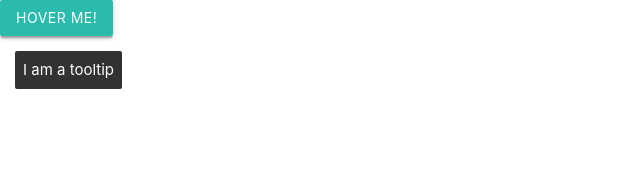
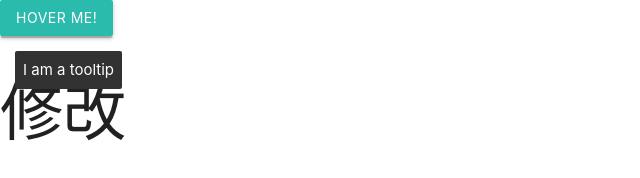
Before and after one commit to sealand0508/pythonavwork, a plain HTML site: page index.html in a window 1280 px wide. Shown: the whole page, without its empty margins (0-640 px from the left). Drawn offline with nearby package versions, Linux system fonts and the light colour scheme.

Commit message:
修改index

```diff
--- a/index.html
+++ b/index.html
@@ -10,7 +10,7 @@
 </head>
 <body>
     <a class="btn tooltipped" data-position="bottom" data-tooltip="I am a tooltip">Hover me!</a>
-
+    <h1>修改</h1>
 
     <script src="https://cdn.jsdelivr.net/npm/@materializecss/materialize@1.1.0/dist/js/materialize.min.js"></script>
     <script>
```
